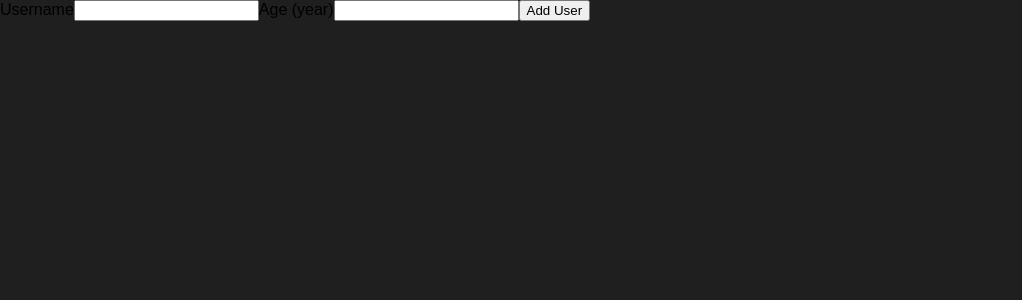
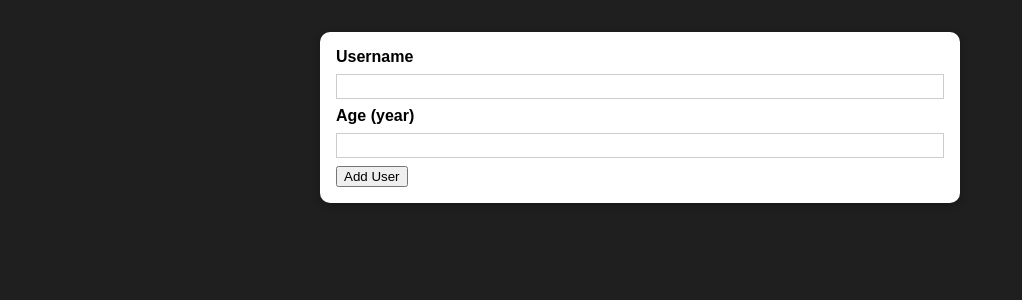
Before and after one commit to taratohidi/userProject, a React (Create React App) app: page / in a window 1280 px wide. Shown: the top 300 px of the page, without its empty margins (0-1022 px from the left). Built offline with nearby package versions, Linux system fonts and the light colour scheme.

Commit message:
Add reusable card components

```diff
--- a/src/components/UI/Card/Card.jsx
+++ b/src/components/UI/Card/Card.jsx
@@ -0,0 +1,10 @@
+import React from "react";
+import classes from "./Card.module.css";
+
+const Card = (props) => {
+  return (
+    <div className={`${classes.card} ${props.className}`}>{props.children}</div>
+  );
+};
+
+export default Card;
--- /dev/null
+++ b/src/components/UI/Card/Card.module.css
@@ -0,0 +1,5 @@
+.card {
+  background: #fff;
+  box-shadow: 0 2px 8px rgba(0, 0, 0, 0.26);
+  border-radius: 10px;
+}
--- a/src/components/Users/AddUsers.jsx
+++ b/src/components/Users/AddUsers.jsx
@@ -1,5 +1,6 @@
 import React from "react";
-import "./AddUsers.css";
+import Card from "../UI/Card/Card";
+import classes from "./AddUsers.module.css";
 
 const AddUsers = (props) => {
   const addUserHandler = (event) => {
@@ -7,6 +8,7 @@
   };
 
   return (
+    <Card className={classes.input}>
       <form onSubmit={addUserHandler}>
         <label htmlFor="username">Username</label>
         <input id="username" type="text" />
@@ -14,6 +16,7 @@
         <input id="age" type="number" />
         <button type="submit">Add User</button>
       </form>
+    </Card>
   );
 };
 
--- /dev/null
+++ b/src/components/Users/AddUsers.module.css
@@ -0,0 +1,26 @@
+.input {
+  margin: 2rem auto;
+  padding: 1rem;
+  width: 90%;
+  max-width: 40rem;
+}
+
+.input label {
+  display: block;
+  font-weight: bold;
+  margin-bottom: 0.5rem;
+}
+
+.input input {
+  font: inherit;
+  display: block;
+  width: 100%;
+  border: 1px solid #ccc;
+  padding: 0.15rem;
+  margin-bottom: 0.5rem;
+}
+
+.input input:focus {
+  outline: none;
+  border-color: #4f005f;
+}
```
Also changed, not shown: src/components/Users/AddUsers.css (deleted). Lines whose indentation alone changed are shown as unchanged.
